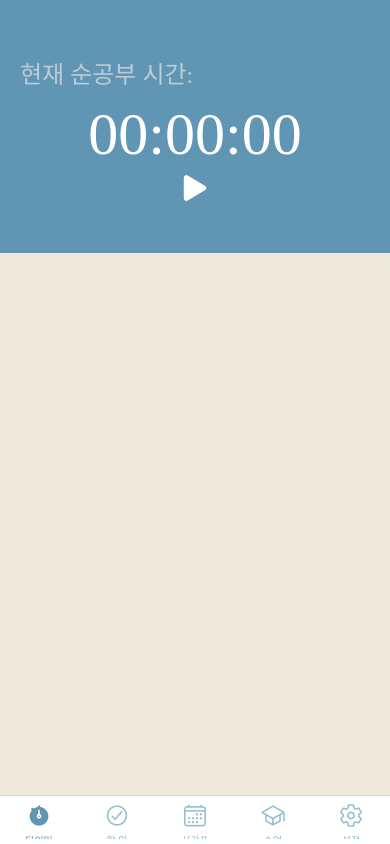
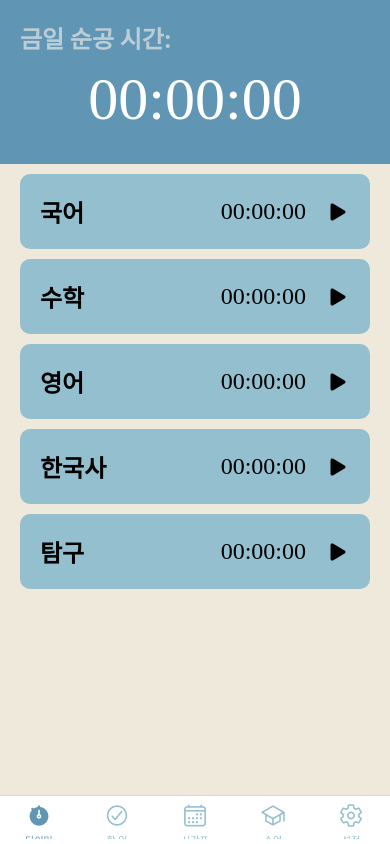
Before and after one commit to leechleech04/Daechi-Dong-Master, a React Native app in the folder daechi-dong-master/: screen /Timer in a window 390 px wide. Built offline with nearby package versions, Linux system fonts and the light colour scheme; a web font is replaced by a local one.

Commit message:
Design 타이머 과목

```diff
--- /dev/null
+++ b/daechi-dong-master/components/TimerSubject.tsx
@@ -0,0 +1,40 @@
+import styled from 'styled-components/native';
+import colors from '../colors';
+import { Ionicons } from '@expo/vector-icons';
+
+const Subject = styled.View`
+  flex-direction: row;
+  background-color: ${colors.lightBlue};
+  border-radius: 10px;
+  padding: 20px;
+  align-items: center;
+  margin: 5px 0;
+`;
+
+const SubjectTitle = styled.Text`
+  font-size: 24px;
+  font-weight: 700;
+  flex-grow: 1;
+`;
+
+const SubjectTime = styled.Text`
+  font-size: 24px;
+  font-family: 'Jua';
+  margin-right: 20px;
+`;
+
+const StartButton = styled.Pressable``;
+
+const TimerSubject = ({ title, time }: { title: string; time: string }) => {
+  return (
+    <Subject>
+      <SubjectTitle>{title}</SubjectTitle>
+      <SubjectTime>{time}</SubjectTime>
+      <StartButton>
+        <Ionicons name="play" size={24} color="black" />
+      </StartButton>
+    </Subject>
+  );
+};
+
+export default TimerSubject;
--- a/daechi-dong-master/screens/TimerScreen.tsx
+++ b/daechi-dong-master/screens/TimerScreen.tsx
@@ -1,8 +1,8 @@
 import styled from 'styled-components/native';
 import colors from '../colors';
 import { Dimensions } from 'react-native';
-import { useStopwatch } from 'react-timer-hook';
 import { Ionicons } from '@expo/vector-icons';
+import TimerSubject from '../components/TimerSubject';
 
 const { width, height } = Dimensions.get('window');
 
@@ -12,19 +12,20 @@ const Container = styled.View`
   align-items: center;
 `;
 
-const Timer = styled.View`
+const SafeBox = styled.SafeAreaView`
   background-color: ${colors.blue};
   width: ${width}px;
-  height: ${height * 0.3}px;
+`;
+
+const Timer = styled.View`
   justify-content: center;
-  padding: 0 20px;
+  padding: 20px;
 `;
 
 const TimerText = styled.Text`
   font-size: 24px;
   color: ${colors.gray};
-  font-family: 'NotoSans';
-  margin: 10px 0;
+  font-weight: 700;
 `;
 
 const Time = styled.Text`
@@ -32,38 +33,57 @@ const Time = styled.Text`
   color: white;
   font-family: 'Jua';
   text-align: center;
+  margin: 10px 0;
 `;
 
-const TimerButton = styled.Pressable`
-  margin: 0 auto;
+const ScrollView = styled.ScrollView``;
+
+const SubjectContainer = styled.View`
+  width: ${width}px;
+  padding: 5px 20px;
 `;
 
+const Subject = styled.View`
+  flex-direction: row;
+  background-color: ${colors.lightBlue};
+  border-radius: 10px;
+  padding: 20px;
+  align-items: center;
+  margin: 5px 0;
+`;
+
+const SubjectTitle = styled.Text`
+  font-size: 24px;
+  font-weight: 700;
+  flex-grow: 1;
+`;
+
+const SubjectTime = styled.Text`
+  font-size: 24px;
+  font-family: 'Jua';
+  margin-right: 20px;
+`;
+
+const StartButton = styled.Pressable``;
+
 const TimerScreen = () => {
-  const { seconds, minutes, hours, isRunning, start, pause } = useStopwatch({
-    autoStart: false,
-  });
-
-  const formatTime = (value: number) => {
-    return String(value).padStart(2, '0');
-  };
-
   return (
     <Container>
-      <Timer>
-        <TimerText>현재 순공부 시간:</TimerText>
-        <Time>
-          {formatTime(hours)}:{formatTime(minutes)}:{formatTime(seconds)}
-        </Time>
-        {isRunning ? (
-          <TimerButton onPress={pause}>
-            <Ionicons name="pause" size={36} color="white" />
-          </TimerButton>
-        ) : (
-          <TimerButton onPress={start}>
-            <Ionicons name="play" size={36} color="white" />
-          </TimerButton>
-        )}
-      </Timer>
+      <SafeBox>
+        <Timer>
+          <TimerText>금일 순공 시간:</TimerText>
+          <Time>00:00:00</Time>
+        </Timer>
+      </SafeBox>
+      <ScrollView>
+        <SubjectContainer>
+          <TimerSubject title="국어" time="00:00:00" />
+          <TimerSubject title="수학" time="00:00:00" />
+          <TimerSubject title="영어" time="00:00:00" />
+          <TimerSubject title="한국사" time="00:00:00" />
+          <TimerSubject title="탐구" time="00:00:00" />
+        </SubjectContainer>
+      </ScrollView>
     </Container>
   );
 };
```
